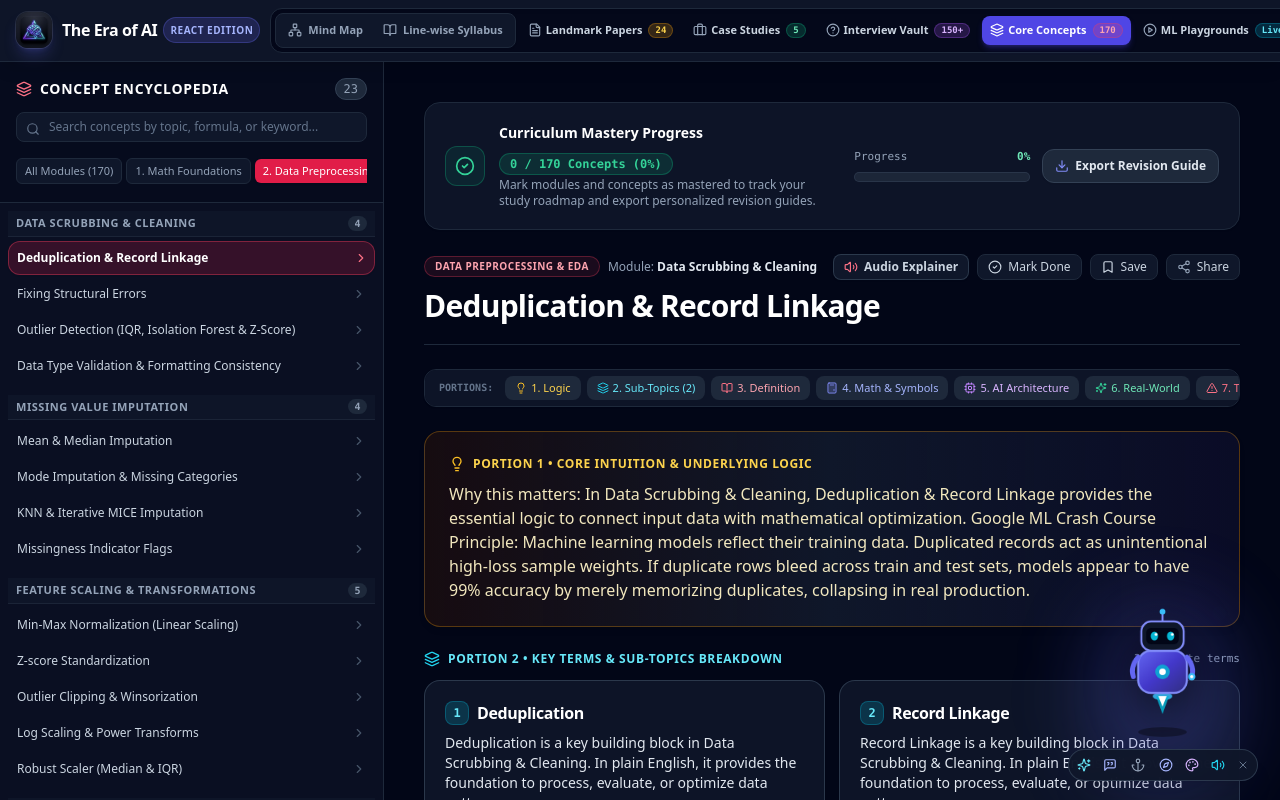
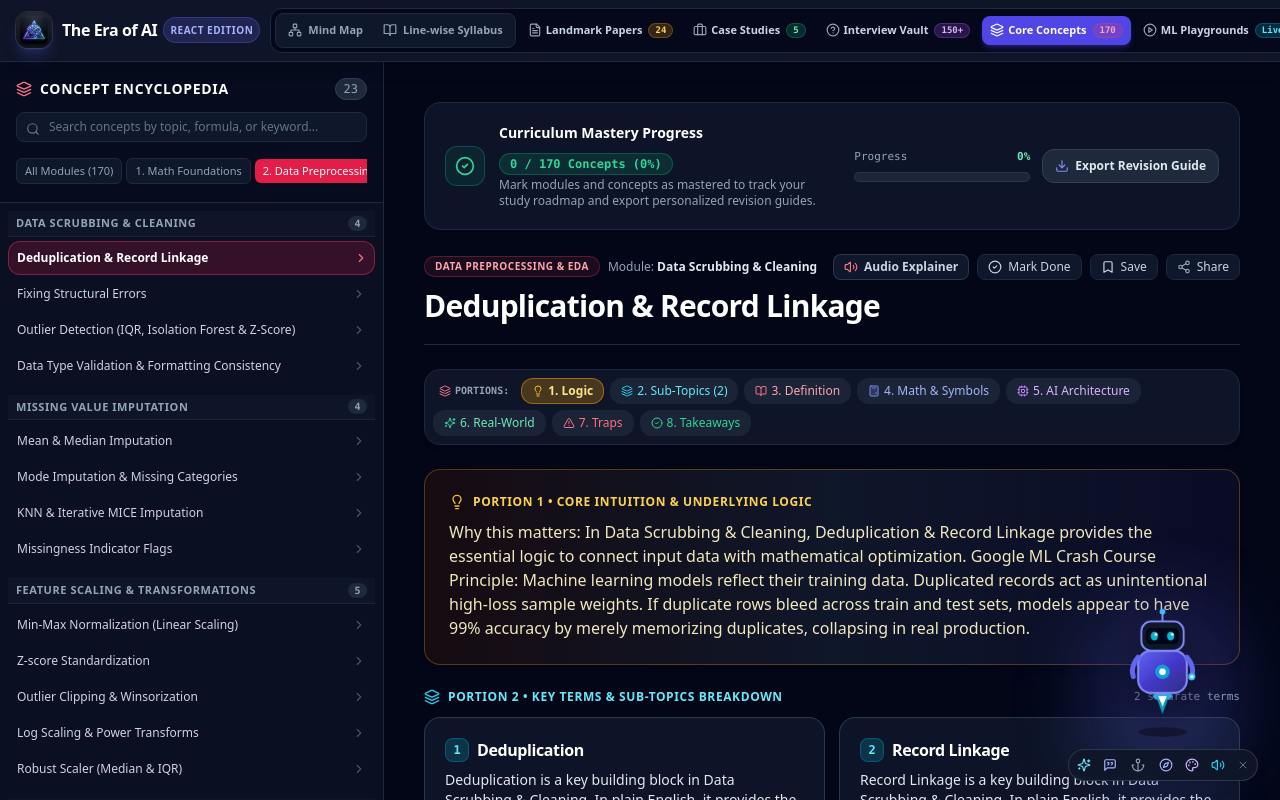
Before and after one commit to arpitsomani8/The-Era-of-AI, a React (Vite) app: page /concepts in a window 1280 px wide. Both pictures are taken after a click on the button "2. Data Preprocessing". Built offline with nearby package versions, Linux system fonts and the light colour scheme.

Commit message:
Fix portions bar wrapping and prevent window scroll displacement on portion navigation

```diff
--- a/src/index.css
+++ b/src/index.css
@@ -8,6 +8,15 @@
     --card: 30 41 59;
     --border: 51 65 85;
     color-scheme: dark;
+  }
+
+  html,
+  body {
+    height: 100%;
+    width: 100%;
+    overflow: hidden;
+    margin: 0;
+    padding: 0;
   }
 
   body {
--- a/src/pages/ConceptsPage.jsx
+++ b/src/pages/ConceptsPage.jsx
@@ -1,4 +1,4 @@
-import React, { useState, useMemo, useEffect } from 'react';
+import React, { useState, useMemo, useEffect, useRef } from 'react';
 import { useSearchParams } from 'react-router-dom';
 import {
   Layers,
@@ -43,6 +43,8 @@ export default function ConceptsPage() {
   const [activeCategory, setActiveCategory] = useState(() => categoryParam || 'all');
   const [copiedLink, setCopiedLink] = useState(false);
   const [copiedFormula, setCopiedFormula] = useState(false);
+  const [activePortion, setActivePortion] = useState('portion-logic');
+  const mainScrollRef = useRef(null);
 
   const completedConceptsCount = useMemo(() => {
     return conceptsData.filter((c) => isCompleted(`concept-${c.id}`)).length;
@@ -207,6 +209,79 @@ export default function ConceptsPage() {
     }
   }, [selectedConcept?.id]);
 
+  // Reset main content scroll when selected concept changes
+  useEffect(() => {
+    if (mainScrollRef.current) {
+      mainScrollRef.current.scrollTo({ top: 0, behavior: 'instant' });
+    }
+    setActivePortion('portion-logic');
+    if (window.scrollY !== 0 || window.scrollX !== 0) {
+      window.scrollTo(0, 0);
+    }
+  }, [selectedConcept?.id]);
+
+  // Track active portion as user scrolls main container & strictly lock window scroll
+  useEffect(() => {
+    const container = mainScrollRef.current;
+    if (!container) return;
+
+    const handleScroll = () => {
+      if (window.scrollY !== 0 || window.scrollX !== 0) {
+        window.scrollTo(0, 0);
+      }
+
+      const portionIds = [
+        'portion-logic',
+        'portion-terms',
+        'portion-definition',
+        'portion-math',
+        'portion-arch',
+        'portion-example',
+        'portion-traps',
+        'portion-takeaways'
+      ];
+
+      const containerTop = container.getBoundingClientRect().top;
+      for (const id of portionIds) {
+        const el = document.getElementById(id);
+        if (el) {
+          const rect = el.getBoundingClientRect();
+          if (rect.top - containerTop <= 160 && rect.bottom - containerTop > 70) {
+            setActivePortion(id);
+            break;
+          }
+        }
+      }
+    };
+
+    container.addEventListener('scroll', handleScroll, { passive: true });
+    window.addEventListener('scroll', handleScroll, { passive: true });
+    return () => {
+      container.removeEventListener('scroll', handleScroll);
+      window.removeEventListener('scroll', handleScroll);
+    };
+  }, []);
+
+  const scrollToPortion = (portionId) => {
+    const container = mainScrollRef.current;
+    const target = document.getElementById(portionId);
+    if (!container || !target) return;
+
+    const containerRect = container.getBoundingClientRect();
+    const targetRect = target.getBoundingClientRect();
+    const relativeTop = targetRect.top - containerRect.top + container.scrollTop;
+
+    container.scrollTo({
+      top: Math.max(0, relativeTop - 70),
+      behavior: 'smooth'
+    });
+
+    setActivePortion(portionId);
+    if (window.scrollY !== 0 || window.scrollX !== 0) {
+      window.scrollTo(0, 0);
+    }
+  };
+
   const handleSelect = (id) => {
     setSelectedConceptId(id);
     setSearchParams({ id });
@@ -326,7 +401,7 @@ export default function ConceptsPage() {
       </aside>
 
       {/* Main Content Area: Selected Concept Detail View */}
-      <main className="flex-1 h-2/3 md:h-full overflow-y-auto p-4 sm:p-6 md:p-10">
+      <main ref={mainScrollRef} className="flex-1 h-2/3 md:h-full overflow-y-auto p-4 sm:p-6 md:p-10">
         {selectedConcept ? (
           <div className="max-w-4xl mx-auto space-y-6 pb-20">
             {/* Curriculum Mastery Progress Banner */}
@@ -461,50 +536,126 @@ export default function ConceptsPage() {
             </div>
 
             {/* In-Page Quick Section Navigator */}
-            <div className="flex items-center gap-1.5 overflow-x-auto no-scrollbar py-1.5 px-2 bg-slate-900/90 rounded-xl border border-slate-800 text-[11px] sticky top-0 z-20 backdrop-blur-md shadow-sm">
-              <span className="text-[10px] font-bold text-slate-500 uppercase px-1.5 font-mono shrink-0">Portions:</span>
-              <a href="#portion-logic" className="px-2.5 py-1 rounded-lg bg-slate-800 hover:bg-slate-700 text-amber-300 hover:text-white transition flex items-center gap-1 shrink-0 font-medium">
+            <div className="flex flex-wrap items-center gap-1.5 p-2 bg-slate-900/95 rounded-2xl border border-slate-800 text-[11px] sm:text-xs sticky top-0 z-20 backdrop-blur-md shadow-md">
+              <span className="text-[10px] font-bold text-slate-400 uppercase px-1.5 font-mono shrink-0 flex items-center gap-1">
+                <Layers className="w-3 h-3 text-rose-400" />
+                Portions:
+              </span>
+              <button
+                type="button"
+                onClick={() => scrollToPortion('portion-logic')}
+                className={`px-2.5 py-1 rounded-xl transition flex items-center gap-1 font-medium cursor-pointer ${
+                  activePortion === 'portion-logic'
+                    ? 'bg-amber-500/25 text-amber-200 border border-amber-500/50 shadow-sm font-semibold'
+                    : 'bg-slate-800/80 hover:bg-slate-700/80 text-amber-300 hover:text-white border border-transparent'
+                }`}
+              >
                 <Lightbulb className="w-3 h-3 text-amber-400" />
                 <span>1. Logic</span>
-              </a>
+              </button>
+
               {selectedConcept.core_terms && selectedConcept.core_terms.length > 0 && (
-                <a href="#portion-terms" className="px-2.5 py-1 rounded-lg bg-slate-800 hover:bg-slate-700 text-cyan-300 hover:text-white transition flex items-center gap-1 shrink-0 font-medium">
+                <button
+                  type="button"
+                  onClick={() => scrollToPortion('portion-terms')}
+                  className={`px-2.5 py-1 rounded-xl transition flex items-center gap-1 font-medium cursor-pointer ${
+                    activePortion === 'portion-terms'
+                      ? 'bg-cyan-500/25 text-cyan-200 border border-cyan-500/50 shadow-sm font-semibold'
+                      : 'bg-slate-800/80 hover:bg-slate-700/80 text-cyan-300 hover:text-white border border-transparent'
+                  }`}
+                >
                   <Layers className="w-3 h-3 text-cyan-400" />
                   <span>2. Sub-Topics ({selectedConcept.core_terms.length})</span>
-                </a>
+                </button>
               )}
+
               {selectedConcept.def && (
-                <a href="#portion-definition" className="px-2.5 py-1 rounded-lg bg-slate-800 hover:bg-slate-700 text-rose-300 hover:text-white transition flex items-center gap-1 shrink-0 font-medium">
+                <button
+                  type="button"
+                  onClick={() => scrollToPortion('portion-definition')}
+                  className={`px-2.5 py-1 rounded-xl transition flex items-center gap-1 font-medium cursor-pointer ${
+                    activePortion === 'portion-definition'
+                      ? 'bg-rose-500/25 text-rose-200 border border-rose-500/50 shadow-sm font-semibold'
+                      : 'bg-slate-800/80 hover:bg-slate-700/80 text-rose-300 hover:text-white border border-transparent'
+                  }`}
+                >
                   <BookOpen className="w-3 h-3 text-rose-400" />
                   <span>3. Definition</span>
-                </a>
+                </button>
               )}
+
               {selectedConcept.formula && (
-                <a href="#portion-math" className="px-2.5 py-1 rounded-lg bg-slate-800 hover:bg-slate-700 text-indigo-300 hover:text-white transition flex items-center gap-1 shrink-0 font-medium">
+                <button
+                  type="button"
+                  onClick={() => scrollToPortion('portion-math')}
+                  className={`px-2.5 py-1 rounded-xl transition flex items-center gap-1 font-medium cursor-pointer ${
+                    activePortion === 'portion-math'
+                      ? 'bg-indigo-500/25 text-indigo-200 border border-indigo-500/50 shadow-sm font-semibold'
+                      : 'bg-slate-800/80 hover:bg-slate-700/80 text-indigo-300 hover:text-white border border-transparent'
+                  }`}
+                >
                   <Calculator className="w-3 h-3 text-indigo-400" />
-                  <span>4. Math & Symbols</span>
-                </a>
+                  <span>4. Math &amp; Symbols</span>
+                </button>
               )}
-              <a href="#portion-arch" className="px-2.5 py-1 rounded-lg bg-slate-800 hover:bg-slate-700 text-purple-300 hover:text-white transition flex items-center gap-1 shrink-0 font-medium">
+
+              <button
+                type="button"
+                onClick={() => scrollToPortion('portion-arch')}
+                className={`px-2.5 py-1 rounded-xl transition flex items-center gap-1 font-medium cursor-pointer ${
+                  activePortion === 'portion-arch'
+                    ? 'bg-purple-500/25 text-purple-200 border border-purple-500/50 shadow-sm font-semibold'
+                    : 'bg-slate-800/80 hover:bg-slate-700/80 text-purple-300 hover:text-white border border-transparent'
+                }`}
+              >
                 <Cpu className="w-3 h-3 text-purple-400" />
                 <span>5. AI Architecture</span>
-              </a>
+              </button>
+
               {selectedConcept.example && (
-                <a href="#portion-example" className="px-2.5 py-1 rounded-lg bg-slate-800 hover:bg-slate-700 text-emerald-300 hover:text-white transition flex items-center gap-1 shrink-0 font-medium">
+                <button
+                  type="button"
+                  onClick={() => scrollToPortion('portion-example')}
+                  className={`px-2.5 py-1 rounded-xl transition flex items-center gap-1 font-medium cursor-pointer ${
+                    activePortion === 'portion-example'
+                      ? 'bg-emerald-500/25 text-emerald-200 border border-emerald-500/50 shadow-sm font-semibold'
+                      : 'bg-slate-800/80 hover:bg-slate-700/80 text-emerald-300 hover:text-white border border-transparent'
+                  }`}
+                >
                   <Sparkles className="w-3 h-3 text-emerald-400" />
                   <span>6. Real-World</span>
-                </a>
+                </button>
               )}
+
               {selectedConcept.pitfalls && (
-                <a href="#portion-traps" className="px-2.5 py-1 rounded-lg bg-slate-800 hover:bg-slate-700 text-rose-400 hover:text-white transition flex items-center gap-1 shrink-0 font-medium">
+                <button
+                  type="button"
+                  onClick={() => scrollToPortion('portion-traps')}
+                  className={`px-2.5 py-1 rounded-xl transition flex items-center gap-1 font-medium cursor-pointer ${
+                    activePortion === 'portion-traps'
+                      ? 'bg-rose-500/25 text-rose-200 border border-rose-500/50 shadow-sm font-semibold'
+                      : 'bg-slate-800/80 hover:bg-slate-700/80 text-rose-400 hover:text-white border border-transparent'
+                  }`}
+                >
                   <AlertTriangle className="w-3 h-3 text-rose-400" />
                   <span>7. Traps</span>
-                </a>
+                </button>
               )}
-              <a href="#portion-takeaways" className="px-2.5 py-1 rounded-lg bg-slate-800 hover:bg-slate-700 text-emerald-400 hover:text-white transition flex items-center gap-1 shrink-0 font-medium">
-                <CheckCircle2 className="w-3 h-3 text-emerald-400" />
-                <span>8. Takeaways</span>
-              </a>
+
+              {selectedConcept.key_takeaways && selectedConcept.key_takeaways.length > 0 && (
+                <button
+                  type="button"
+                  onClick={() => scrollToPortion('portion-takeaways')}
+                  className={`px-2.5 py-1 rounded-xl transition flex items-center gap-1 font-medium cursor-pointer ${
+                    activePortion === 'portion-takeaways'
+                      ? 'bg-emerald-500/25 text-emerald-200 border border-emerald-500/50 shadow-sm font-semibold'
+                      : 'bg-slate-800/80 hover:bg-slate-700/80 text-emerald-400 hover:text-white border border-transparent'
+                  }`}
+                >
+                  <CheckCircle2 className="w-3 h-3 text-emerald-400" />
+                  <span>8. Takeaways</span>
+                </button>
+              )}
             </div>
 
             {/* PORTION 1: Core Intuition & Underlying Logic */}
```
